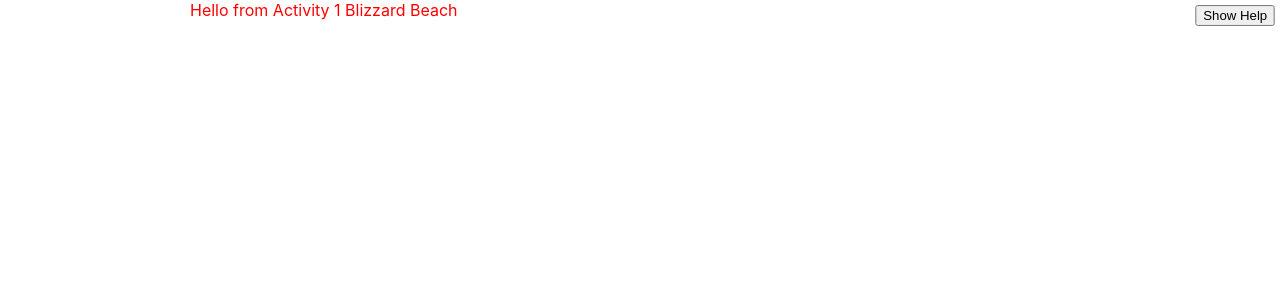
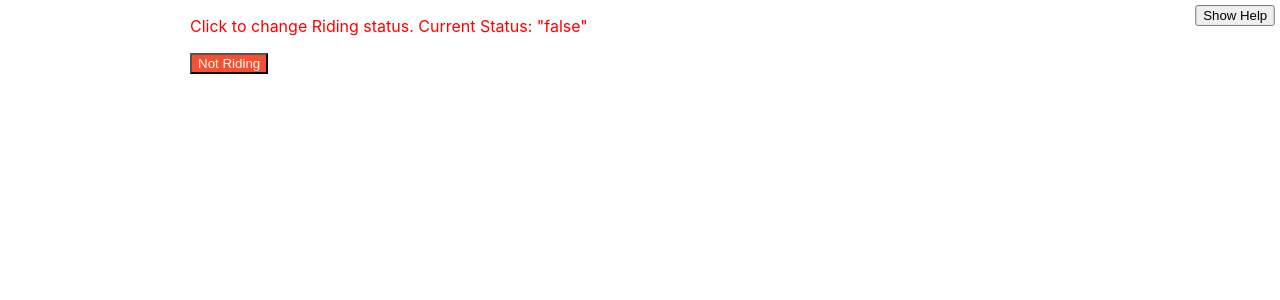
Before and after one commit to praxent/growth-days-disney-world, a React (Vite) app: page /blizzard-beach/activity1 in a window 1280 px wide. Shown: the top 300 px of the page. Built offline with nearby package versions, Linux system fonts and the light colour scheme.

Commit message:
Alvaro Garcia / Activity 1

```diff
--- a/src/blizzard-beach/activity1/Activity1.tsx
+++ b/src/blizzard-beach/activity1/Activity1.tsx
@@ -1,5 +1,6 @@
-import React from 'react';
+import React, { useState } from 'react';
 import styled from "styled-components";
+import waterSlide from "./img/water-slide.gif";
 
 const Styles = styled.div`
   color: red;
@@ -10,11 +11,30 @@ const Styles = styled.div`
   }
 `;
 
+function RidingImage(props) {
+  return <img src={props.isRiding ? waterSlide : '' }></img>
+
+}
+
 function Activity1() {
+
+  const [isRiding, setRiding] = useState(false)
+
   return (
     <Styles>
       <div className="container">
-        Hello from Activity 1 Blizzard Beach
+        <div>
+          <p>Click to change Riding status. Current Status: "{isRiding.toString()}"</p>
+          <button onClick={() => setRiding(!isRiding)} style={{ color: "white", backgroundColor: isRiding ? '#23C552' : '#F84F31'}}>
+          { isRiding ? "" : "Not "} Riding
+          </button>
+        </div>
+        <div>
+          <br></br>
+          <RidingImage
+            isRiding={isRiding}
+          />
+        </div>
       </div>
     </Styles>
   )
```
Also changed, not shown: src/animal-kingdom/activity1/img/water-slide.gif (added), 1 other file (tests, documents, lock files or other folders).
